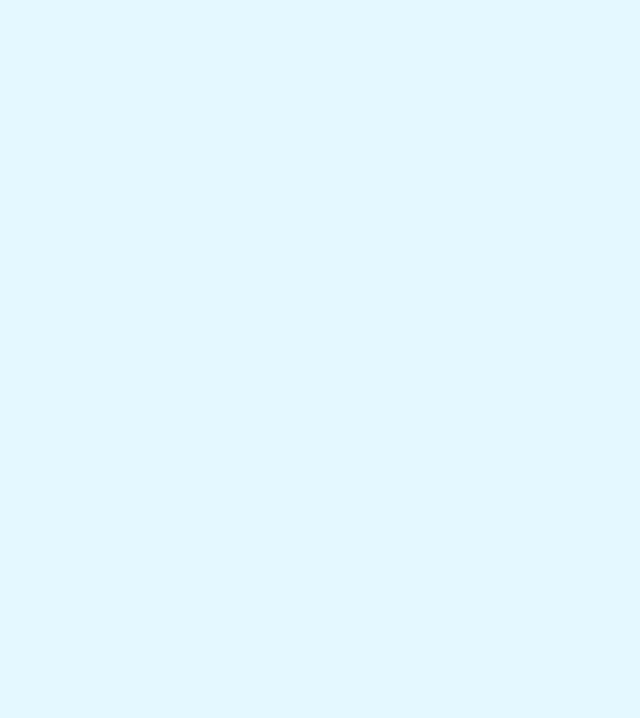
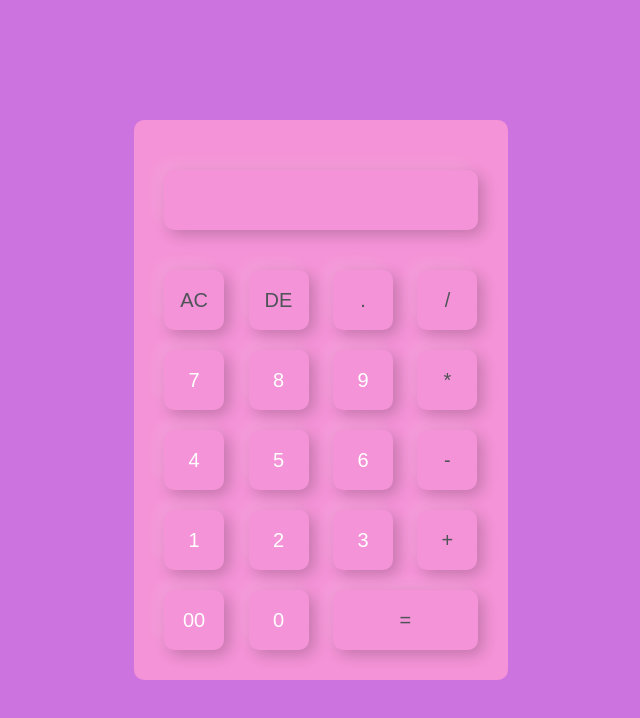
Before and after one commit to Gorviii/calculator, a plain HTML site: page jheelu/index2.html in a window 1280 px wide. Shown: the whole page, without its empty margins (319-959 px from the left). Drawn offline with Linux system fonts and the light colour scheme.

Commit message:
we made it

```diff
--- a/jheelu/index2.html
+++ b/jheelu/index2.html
@@ -8,7 +8,42 @@
 </head>
 <body>
     <div class="container">
-
+         <div class="calculator">
+            <form>
+                <div class="display">
+                    <input type="text" name="display">
+                </div>
+                <div>
+                    <input type="button" value="AC" onclick="display.value ='' " class="operator sizeall">
+                    <input type="button" value="DE" onclick="display.value =display.value.toString().slice(0,-1) " class="operator sizeall ">
+                    <input type="button" value="." onclick="display.value +='.' " class="operator sizeall">
+                    <input type="button" value="/" onclick="display.value +='/' " class="operator sizeall">
+                </div>
+                <div>
+                    <input type="button" value="7" onclick="display.value +='7' " class="sizeall">
+                    <input type="button" value="8" onclick="display.value +='8' " class="sizeall">
+                    <input type="button" value="9" onclick="display.value +='9' " class="sizeall">
+                    <input type="button" value="*" onclick="display.value +='*' " class="operator sizeall">
+                </div>
+                <div>
+                    <input type="button" value="4" onclick="display.value +='4' " class="sizeall">
+                    <input type="button" value="5" onclick="display.value +='5' " class="sizeall">
+                    <input type="button" value="6" onclick="display.value +='6' " class="sizeall">
+                    <input type="button" value="-" onclick="display.value +='-' " class="operator sizeall">
+                </div>
+                <div>
+                    <input type="button" value="1" onclick="display.value +='1' " class="sizeall">
+                    <input type="button" value="2" onclick="display.value +='2' " class="sizeall">
+                    <input type="button" value="3" onclick="display.value +='3' " class="sizeall">
+                    <input type="button" value="+" onclick="display.value +='+' " class="operator sizeall">
+                </div>
+                <div>
+                    <input type="button" value="00" onclick="display.value +='00' " class="sizeall">
+                    <input type="button" value="0" onclick="display.value +='0' " class="sizeall">
+                    <input type="button" value="=" onclick="display.value = eval(display.value)"  class="equal operator sizeall">
+                </div>
+            </form>
+         </div>
     </div>
 
 </body>
--- a/jheelu/style2.css
+++ b/jheelu/style2.css
@@ -7,6 +7,50 @@
 .container{
     width: 100%;
     height: 100vh;
-    background: #e3f9ff;
+    background: #cd73df;
+    display: flex;
+    align-items:center;
+    justify-content: center;
 
 }
+.calculator{
+    background:#f493d7;
+    padding: 20px;
+    border-radius: 10px;
+}
+.calculator form input{
+    border:0;
+    outline:0;
+    width: 60px;
+    height: 60px;
+    border-radius:10px;
+    box-shadow: -8px -8px 15px rgba(255,255,255,0.1), 5px 5px 15px rgba(0,0,0,0.2);
+    background: transparent;
+    font-size:40 px;
+    color: #ffffff;
+    cursor: pointer;
+    margin: 10px;
+}
+form .display{
+    display:flex;
+    justify-content: flex-end;
+    margin: 20px 0;
+
+}
+form .display input{
+    text-align: right;
+    flex : 1;
+    font-size:45px;
+}
+form input.equal{
+    width: 145px;
+}
+
+form input.operator{
+    color:rgb(79, 84, 88);
+
+
+}
+form input.sizeall{
+    font-size:20px ;
+}
```
